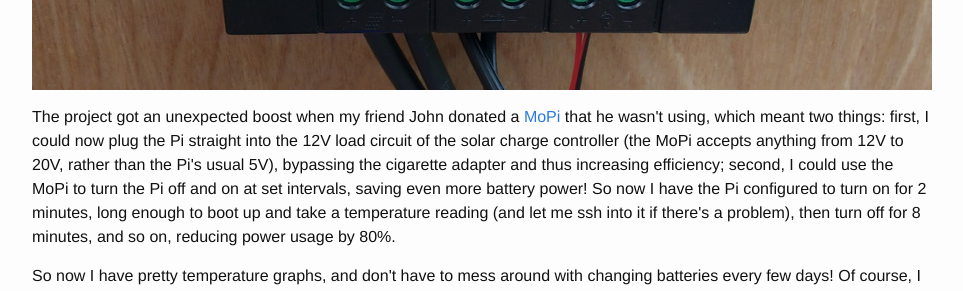
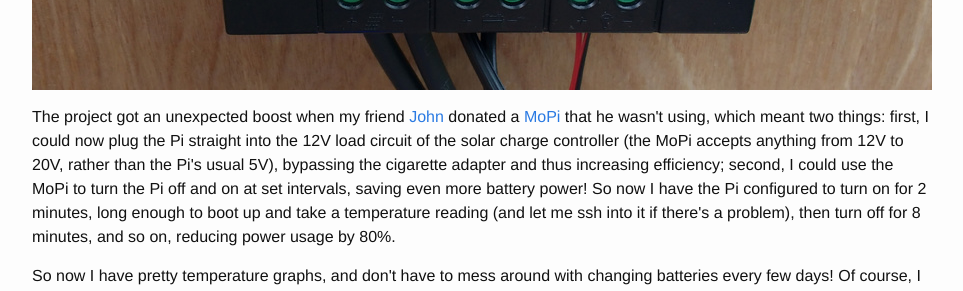
Before and after one commit to tomds/tomds.github.io, a Jekyll site: the page built from _posts/2016-07-19-solar-powered-greenhouse-raspberry-pi-temperature-monitor.html, in a window 1280 px wide and 900 px high, scrolled down 2307 px. Shown: the part 152-443 px from the top of the window, without its empty margins (158-1121 px from the left). Built offline with Jekyll 4.4.1, drawn with Linux system fonts in a browser that asks for light colours; part of the change alters nothing that is shown.

```diff
--- a/_posts/2016-07-19-solar-powered-greenhouse-raspberry-pi-temperature-monitor.html
+++ b/_posts/2016-07-19-solar-powered-greenhouse-raspberry-pi-temperature-monitor.html
@@ -46,7 +46,7 @@ date:   2016-07-19 17:01:06 +0100
         <figcaption itemprop="caption description">Solar charge controller</figcaption>
     </figure>
 
-    <p>The project got an unexpected boost when my friend John donated a <a href="https://shop.pimoroni.com/products/mopi-mobile-pi-power" target="_blank">MoPi</a> that he wasn't using, which meant two things: first, I could now plug the Pi straight into the 12V load circuit of the solar charge controller (the MoPi accepts anything from 12V to 20V, rather than the Pi's usual 5V), bypassing the cigarette adapter and thus increasing efficiency; second, I could use the MoPi to turn the Pi off and on at set intervals, saving even more battery power! So now I have the Pi configured to turn on for 2 minutes, long enough to boot up and take a temperature reading (and let me ssh into it if there's a problem), then turn off for 8 minutes, and so on, reducing power usage by 80%.</p>
+    <p>The project got an unexpected boost when my friend <a href="https://unrouted.io/" target="_blank">John</a> donated a <a href="https://shop.pimoroni.com/products/mopi-mobile-pi-power" target="_blank">MoPi</a> that he wasn't using, which meant two things: first, I could now plug the Pi straight into the 12V load circuit of the solar charge controller (the MoPi accepts anything from 12V to 20V, rather than the Pi's usual 5V), bypassing the cigarette adapter and thus increasing efficiency; second, I could use the MoPi to turn the Pi off and on at set intervals, saving even more battery power! So now I have the Pi configured to turn on for 2 minutes, long enough to boot up and take a temperature reading (and let me ssh into it if there's a problem), then turn off for 8 minutes, and so on, reducing power usage by 80%.</p>
 
     <p>So now I have pretty temperature graphs, and don't have to mess around with changing batteries every few days! Of course, I still go into the greenhouse to water the plants (automatic irrigation will have to wait until another time!), and occasionally check the charge controller to see the reassuring "battery full" indicator :)</p>
 
```
